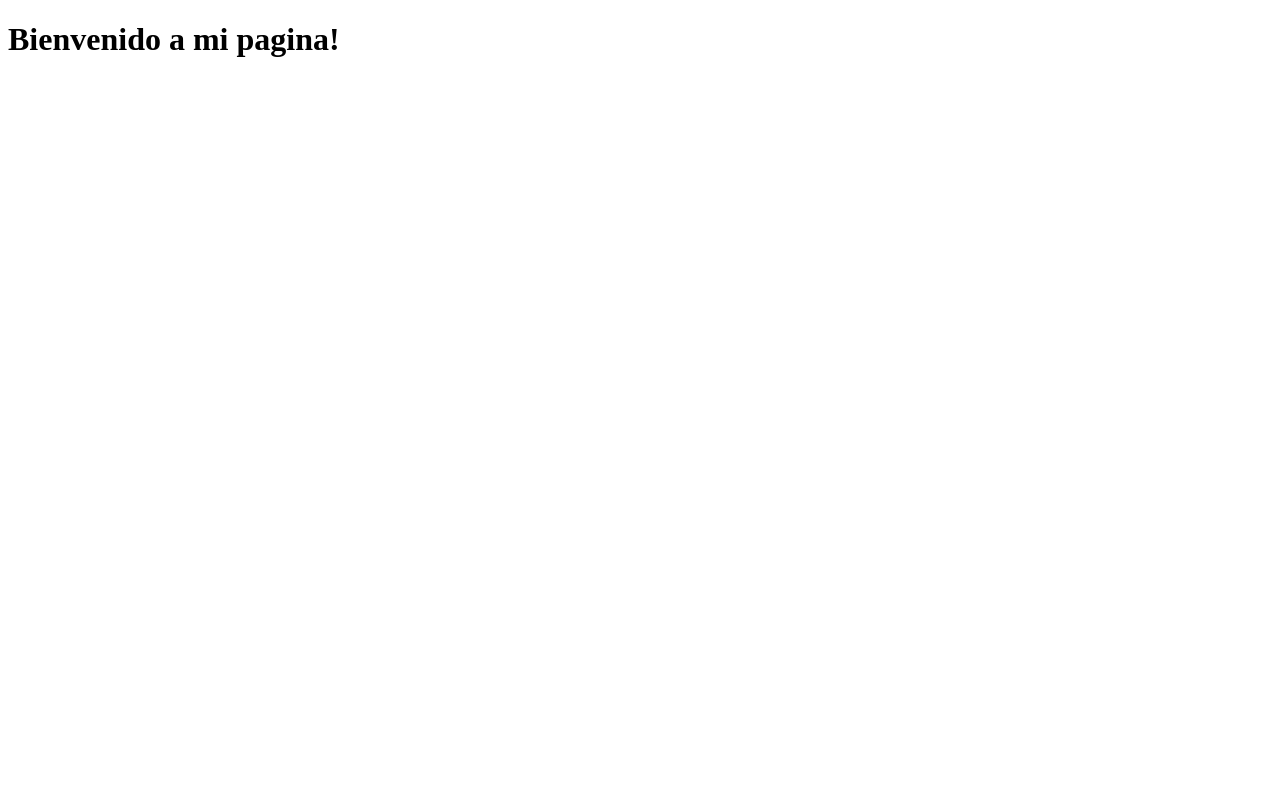
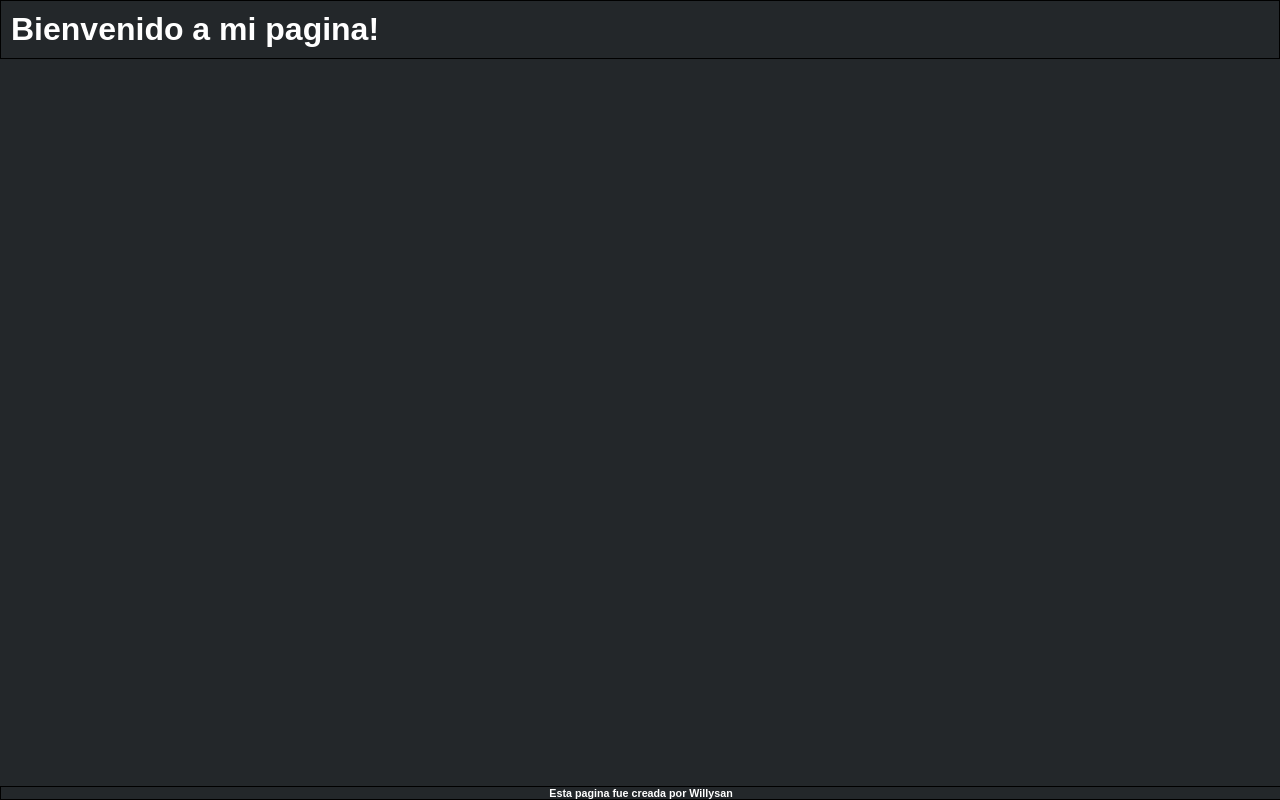
Before and after one commit to Willysan2020/willysan2020.github.io, a plain HTML site: page index.html in a window 1280 px wide. Drawn offline with Linux system fonts and the light colour scheme.

Commit message:
agregue estilo

```diff
--- a/index.html
+++ b/index.html
@@ -1,9 +1,22 @@
 <!DOCTYPE html>
 <html lang="es">
+
 <head>
     <title>Willysan</title>
+    <link rel="stylesheet" href="style.css">
 </head>
+
 <body>
-    <h1>Bienvenido a mi pagina!</h1>
+    <header>
+        <h1>
+            Bienvenido a mi pagina!
+        </h1>
+    </header>
+
 </body>
+<footer id="Info">
+        <h6>
+            Esta pagina fue creada por Willysan
+        </h6>
+    </footer>
 </html>
--- /dev/null
+++ b/style.css
@@ -0,0 +1,25 @@
+* {
+    margin: 0;
+    padding: 0;
+    font-family: sans-serif;
+}
+/*
+colores
+Gris         #2C2F33
+Gris oscuro  #23272A
+Negro        #000000
+*/
+body {
+    border: 1px solid black;
+    background-color: #23272A;
+    padding: 10px;
+    color: white;
+}
+#Info {
+    border: 1px solid black;
+    text-align: center;
+    position: fixed;
+    left: 0;
+    bottom: 0;
+    width: 100%;
+}
```
